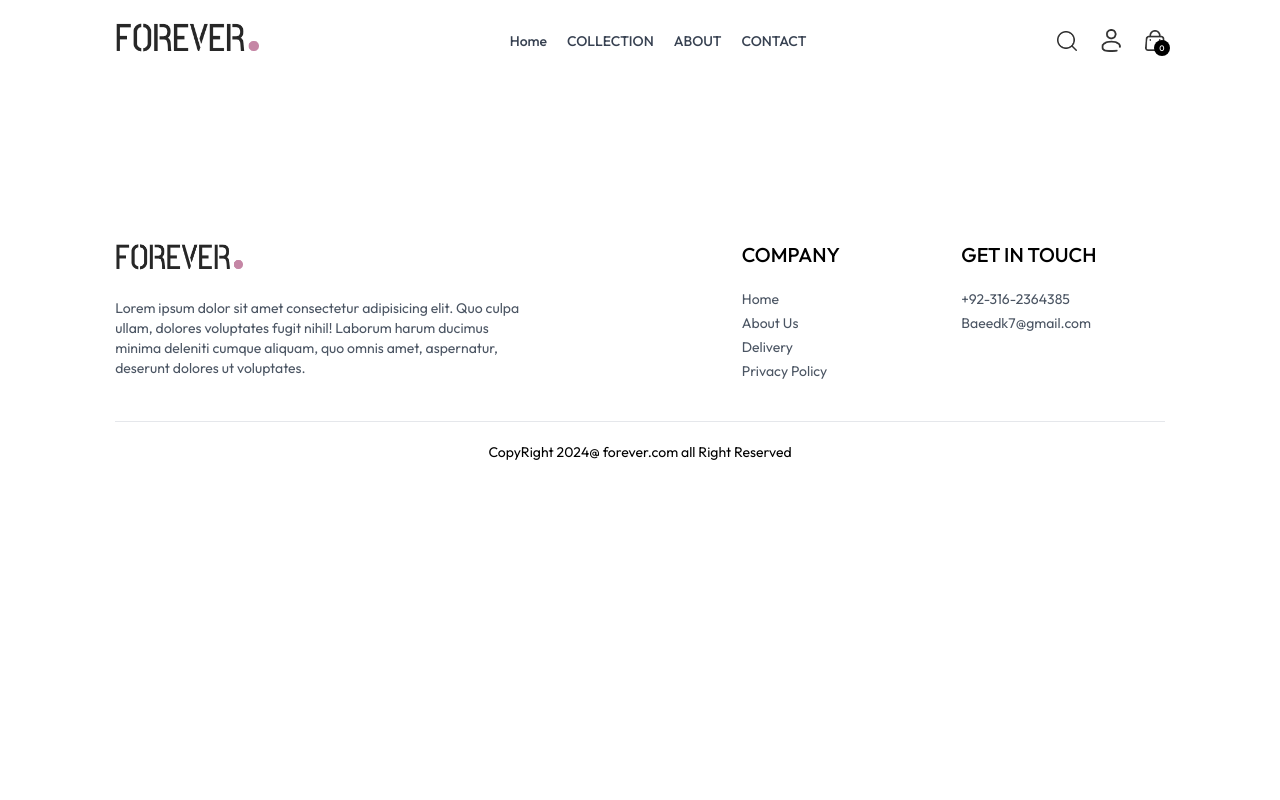
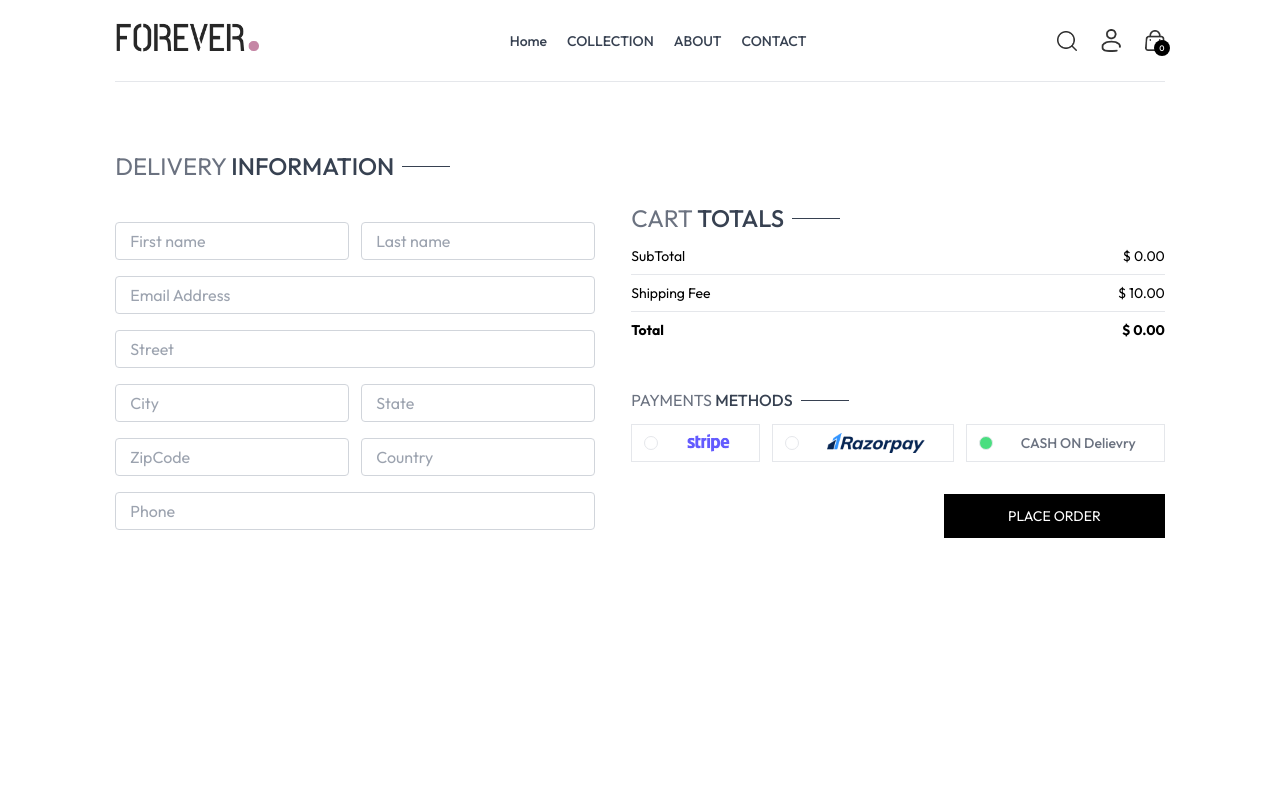
Before and after one commit to BaeedKhan91/E-commerce-web, a React (Vite) app: page /place-order in a window 1280 px wide. Shown: the top 800 px of the page. Built offline with nearby package versions, Linux system fonts and the light colour scheme; a web font is replaced by a local one.

Commit message:
place order page

```diff
--- a/src/pages/PlaceOrder.jsx
+++ b/src/pages/PlaceOrder.jsx
@@ -1,9 +1,68 @@
-import React from 'react'
+import React, { useContext, useState } from 'react'
+import Title from '../components/Title'
+import CartTotal from '../components/CartTotal'
+import { assets } from '../assets/frontend_assets/assets'
+import { ShopContext } from '../context/ShopContext';
 
 function PlaceOrder() {
+
+  const [method ,setMethod] =useState ('cod');
+  const {navigate} =useContext(ShopContext)
+
   return (
-    <div>
+    <div className='flex flex-col sm:flex-row justify-between gap-4 pt-5 sm:pt-14 min-h-[80vh] border-t'>
 
+      <div className='flex flex-col gap-4 w-full sm:max-w-[480px]'>
+        <div className='text-xl sm:text-2xl my-3'>
+          <Title text1={"DELIVERY"} text2={"INFORMATION"} />
+        </div>
+        <div className='flex gap-3'>
+          <input type="text" placeholder='First name' className='border border-gray-300 rounded py-1.5 px-3.5 w-full' />
+          <input type="text" placeholder='Last name' className='border border-gray-300 rounded py-1.5 px-3.5 w-full' />
+        </div>
+        <input type="email" placeholder='Email Address' className='border border-gray-300 rounded py-1.5 px-3.5 w-full' />
+
+        <input type="text" placeholder='Street' className='border border-gray-300 rounded py-1.5 px-3.5 w-full' />
+        <div className='flex gap-3'>
+          <input type="text" placeholder='City' className='border border-gray-300 rounded py-1.5 px-3.5 w-full' />
+          <input type="text" placeholder='State' className='border border-gray-300 rounded py-1.5 px-3.5 w-full' />
+        </div>
+        <div className='flex gap-3'>
+          <input type="number" placeholder='ZipCode' className='border border-gray-300 rounded py-1.5 px-3.5 w-full' />
+          <input type="text" placeholder='Country' className='border border-gray-300 rounded py-1.5 px-3.5 w-full' />
+        </div>
+        <input type="number" placeholder='Phone' className='border border-gray-300 rounded py-1.5 px-3.5 w-full' />
+
+      </div>
+
+        {/* RIGHT SIDE */}
+
+      <div className='mt-8 '>
+        <div className='mt-8 min-w-80'>
+          <CartTotal/>
+        </div>
+        <div className='mt-12'>
+          <Title text1={"PAYMENTS"} text2={"METHODS"}/>
+          {/* Payments method selection */}
+          <div className='flex gap-3 flex-col lg:flex-row'>
+            <div onClick={()=> setMethod('stripe')} className='flex items-center gap-3 border p-2 px-3 cursor-pointer'>
+              <p className={`min-w-3.5 h-3.5 border rounded-full ${method === 'stripe'?'bg-green-400' : ''}`}></p>
+              <img className='h-5 mx-4' src={assets.stripe_logo} alt="" />
+            </div>
+            <div onClick={()=> setMethod('razorpay')} className='flex items-center gap-3 border p-2 px-3 cursor-pointer'>
+              <p className={`min-w-3.5 h-3.5 border rounded-full ${method === 'razorpay'?'bg-green-400' : ''}`}></p>
+              <img className='h-5 mx-4' src={assets.razorpay_logo} alt="" />
+            </div>
+            <div onClick={()=> setMethod('cod')} className='flex items-center gap-3 border p-2 px-3 cursor-pointer'>
+              <p className={`min-w-3.5 h-3.5 border rounded-full ${method === 'cod' ?'bg-green-400' : ''}`}></p>
+              <p className='text-gray-500 text-sm font-medium mx-4'>CASH ON Delievry</p>
+            </div>
+          </div>
+          <div className='w-full text-end mt-8'>
+            <button onClick={()=> navigate('/orders')} className='bg-black text-white px-16 py-3 text-sm '>PLACE ORDER</button>
+          </div>
+        </div>
+      </div>
     </div>
   )
 }
```
